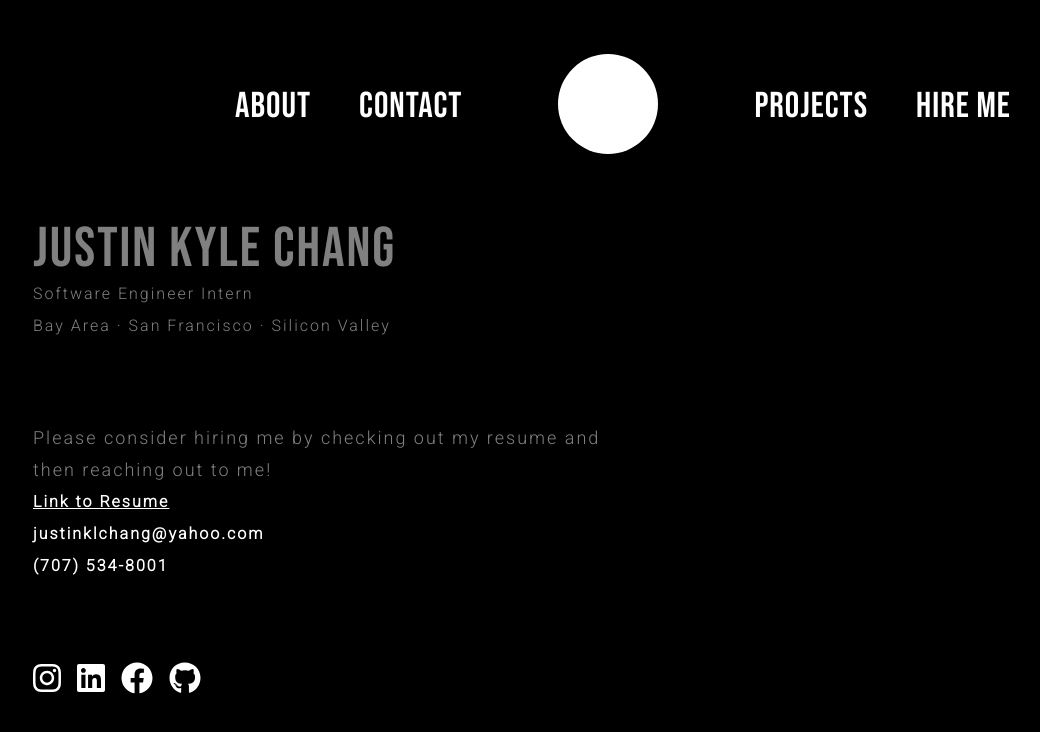
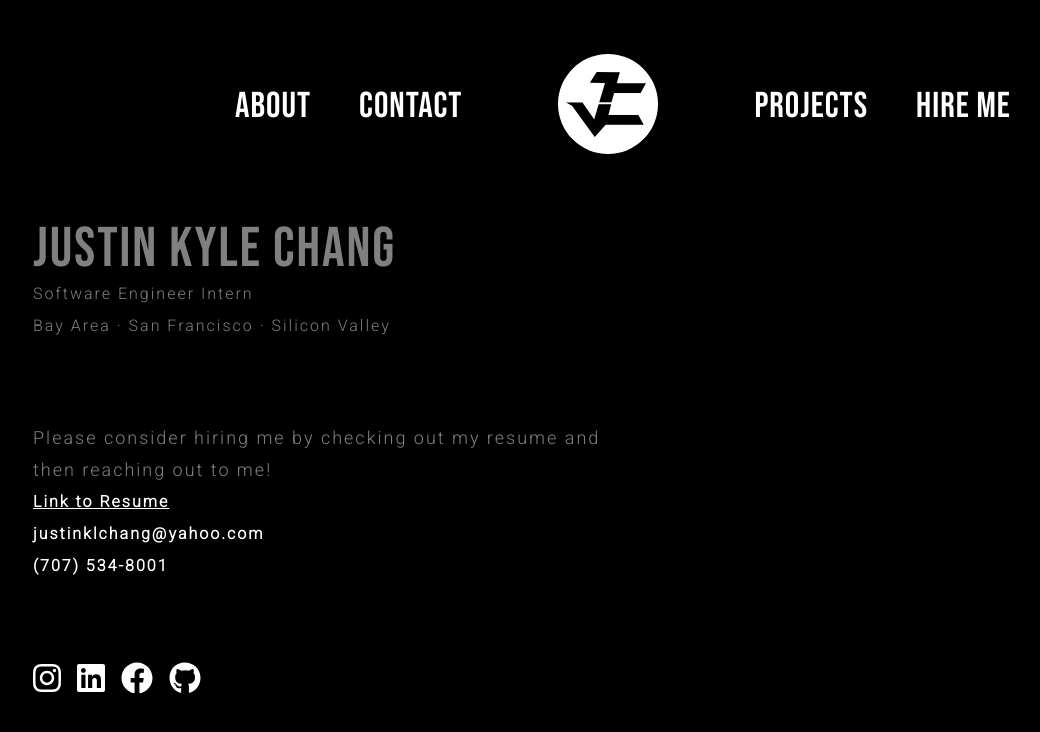
Before and after one commit to jchangz01/justinklchang, a React (Create React App) app: page /hire in a window 1280 px wide. Shown: the top 732 px of the page, without its empty margins (17-1057 px from the left). Built offline with nearby package versions, Linux system fonts and the light colour scheme.

Commit message:
Created portfolio logo and applied to nav header

```diff
--- a/src/components/About.jsx
+++ b/src/components/About.jsx
@@ -9,7 +9,7 @@ function NavBar (props) {
             <nav id="navbar-contents">
                 <ul><a href='/about'>About</a></ul>
                 <ul><a href='/contact'>Contact</a></ul>
-                <ul><a id="logo" href='/'></a></ul>
+                <ul><a href='/' id="logo"><img id="portfolio-logo" alt="JC" src={'/images/portfolio_logo_black.svg'}/></a></ul>
                 <ul><a href="/projects">Projects</a></ul>
                 <ul><a href='/hire'>Hire Me</a></ul>
             </nav>
--- a/src/components/Contact.jsx
+++ b/src/components/Contact.jsx
@@ -10,7 +10,7 @@ function NavBar (props) {
             <nav id="navbar-contents">
                 <ul><a href='/about'>About</a></ul>
                 <ul><a href='/contact'>Contact</a></ul>
-                <ul><a id="logo" href='/'></a></ul>
+                <ul><a href='/' id="logo"><img id="portfolio-logo" alt="JC" src={'/images/portfolio_logo_black.svg'}/></a></ul>
                 <ul><a href="/projects">Projects</a></ul>
                 <ul><a href='/hire'>Hire Me</a></ul>
             </nav>
--- a/src/components/Hire.jsx
+++ b/src/components/Hire.jsx
@@ -10,7 +10,7 @@ function NavBar (props) {
             <nav id="navbar-contents">
                 <ul><a href='/about'>About</a></ul>
                 <ul><a href='/contact'>Contact</a></ul>
-                <ul><a id="logo" href='/'></a></ul>
+                <ul><a href='/' id="logo"><img id="portfolio-logo" alt="JC" src={'/images/portfolio_logo_black.svg'}/></a></ul>
                 <ul><a href='/projects'>Projects</a></ul>
                 <ul><a href='/hire'>Hire Me</a></ul>
             </nav>
--- a/src/components/Home.jsx
+++ b/src/components/Home.jsx
@@ -7,7 +7,7 @@ function NavBar (props) {
             <nav id="navbar-contents">
                 <ul><a href='/about'>About</a></ul>
                 <ul><a href='/contact'>Contact</a></ul>
-                <ul><a href='/' id="logo"></a></ul>
+                <ul><a href='/' id="logo"><img id="portfolio-logo" alt="JC" src={'/images/portfolio_logo_black.svg'}/></a></ul>
                 <ul><a href='/projects'>Projects</a></ul>
                 <ul><a href='/hire'>Hire Me</a></ul>
             </nav>
--- a/src/components/Projects.jsx
+++ b/src/components/Projects.jsx
@@ -15,7 +15,7 @@ function NavBar (props) {
             <nav id="navbar-contents">
                 <ul><a href='/about'>About</a></ul>
                 <ul><a href='/contact'>Contact</a></ul>
-                <ul><a id="logo" href='/'>JC</a></ul>
+                <ul><a href='/' id="logo"><img id="portfolio-logo" alt="JC" src={'/images/portfolio_logo_black.svg'}/></a></ul>
                 <ul><a href="/projects">Projects</a></ul>
                 <ul><a href='/hire'>Hire Me</a></ul>
             </nav>
--- a/src/index.css
+++ b/src/index.css
@@ -204,6 +204,14 @@ Animations
 /*//////////////////////
 Navigation bar styling
 //////////////////////*/
+#portfolio-logo {
+  margin-top: 18px;
+  margin-right: 4px;
+  width: 80px;
+  height: auto;
+  vertical-align: middle;
+}
+
 #navbar-container {
   padding: 54px 72px 0;
 }
```
Also changed, not shown: public/images/portfolio_logo_black.svg (added), public/images/portfolio_logo_white.svg (added), public/manifest.json.
